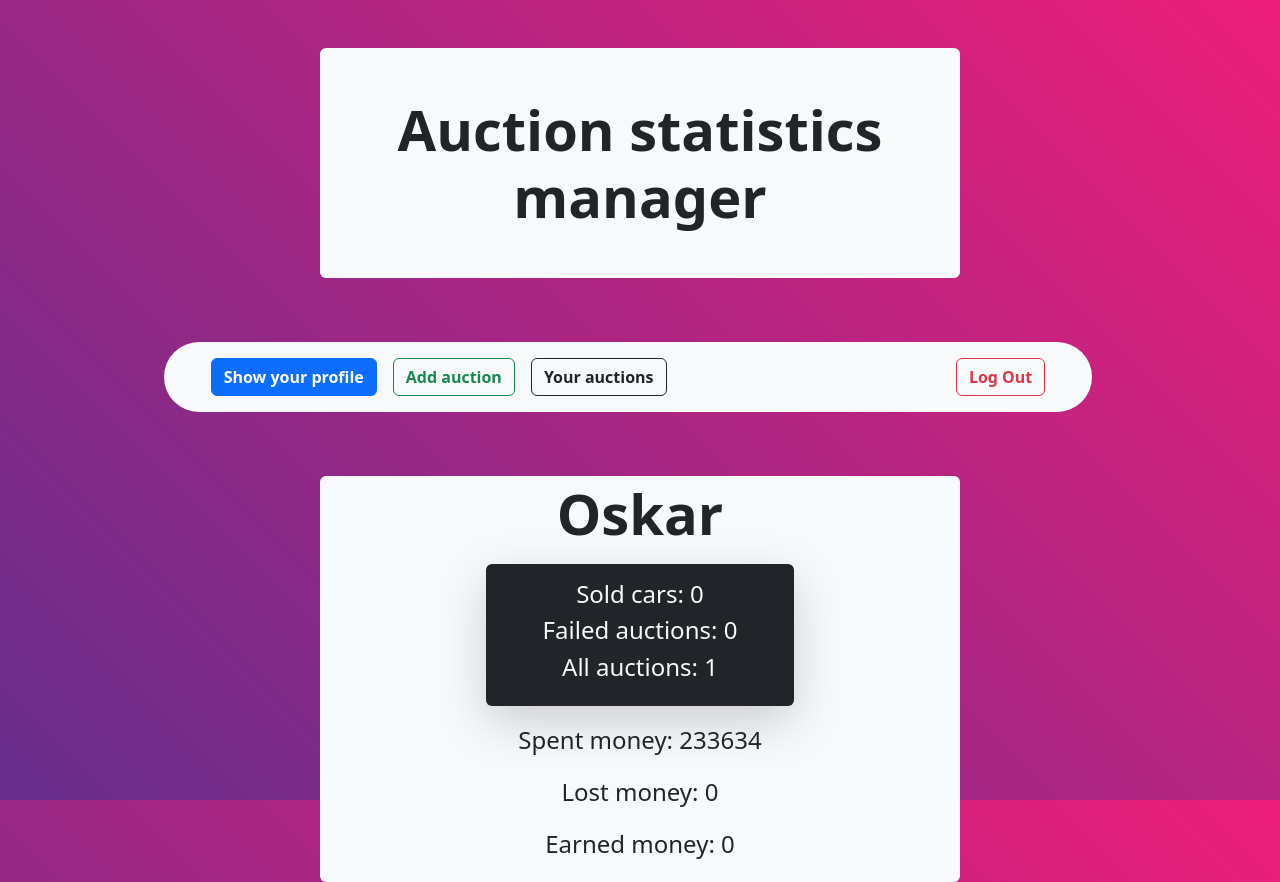
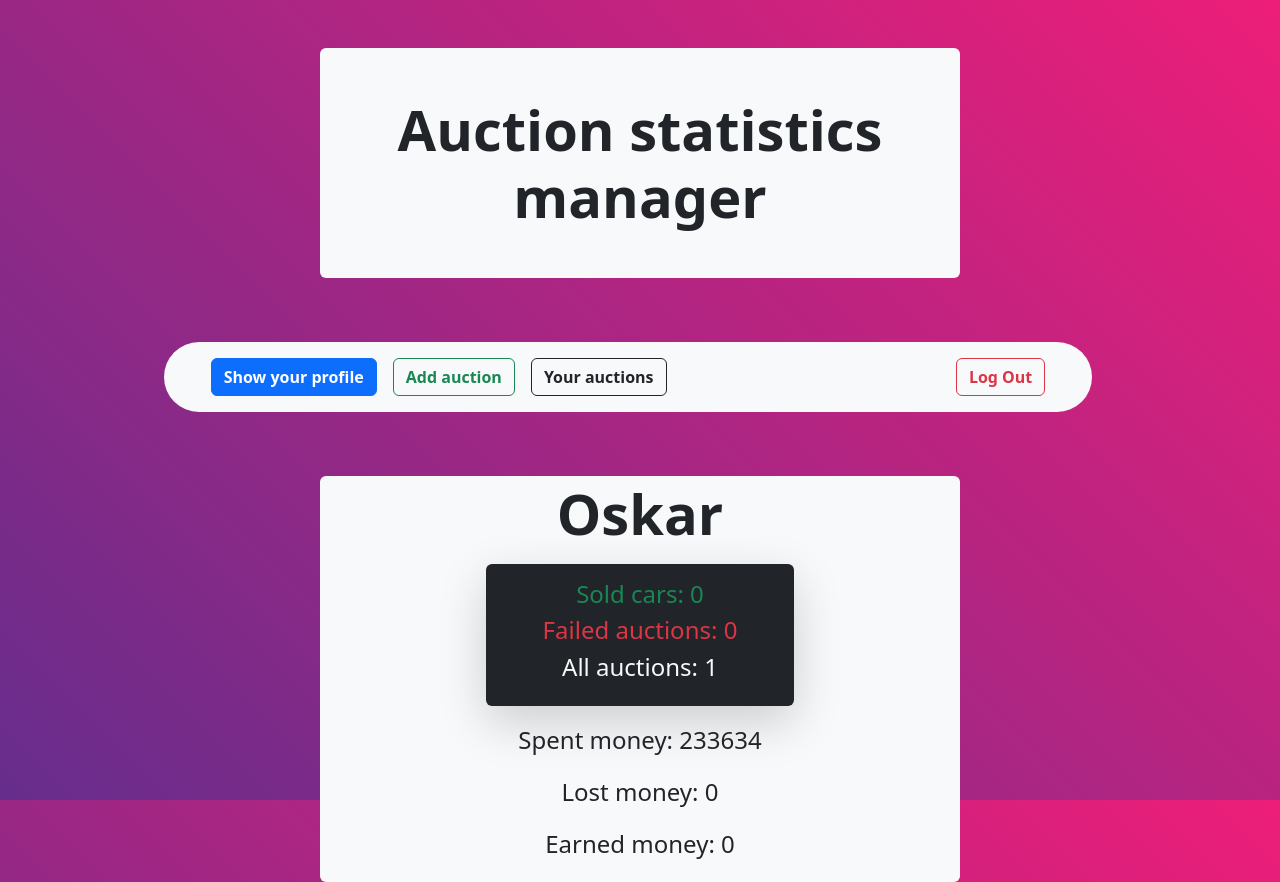
Before and after one commit to OskarProgrammer/AuctionStatisticsFH4, a React (Vite) app: page /account/details in a window 1280 px wide. Built offline with nearby package versions, Linux system fonts and the light colour scheme; data requests are answered from the project's data file.

Commit message:
Modifying some details in AccountDetails.jsx

```diff
--- a/src/pages/AccountDetails.jsx
+++ b/src/pages/AccountDetails.jsx
@@ -13,8 +13,8 @@ export const AccountDetails = () => {
         <div className="container col-lg-6 col-md-6 bg-light my-5 py-1 rounded">
             <h1 className="display-4 text-center fw-bold">{user.name}</h1>
             <div className="container col-lg-6 text-center text-light shadow-lg rounded bg-dark py-3 my-3">
-                <h4>Sold cars: {successAuctions}</h4>
-                <h4>Failed auctions: {failedAuctions}</h4>
+                <h4 className="text-success">Sold cars: {successAuctions}</h4>
+                <h4 className="text-danger">Failed auctions: {failedAuctions}</h4>
                 <h4>All auctions: {allAuctions}</h4>
             </div>
             <div className="container col-lg-12 fs-4 d-flex flex-column text-center">
```
